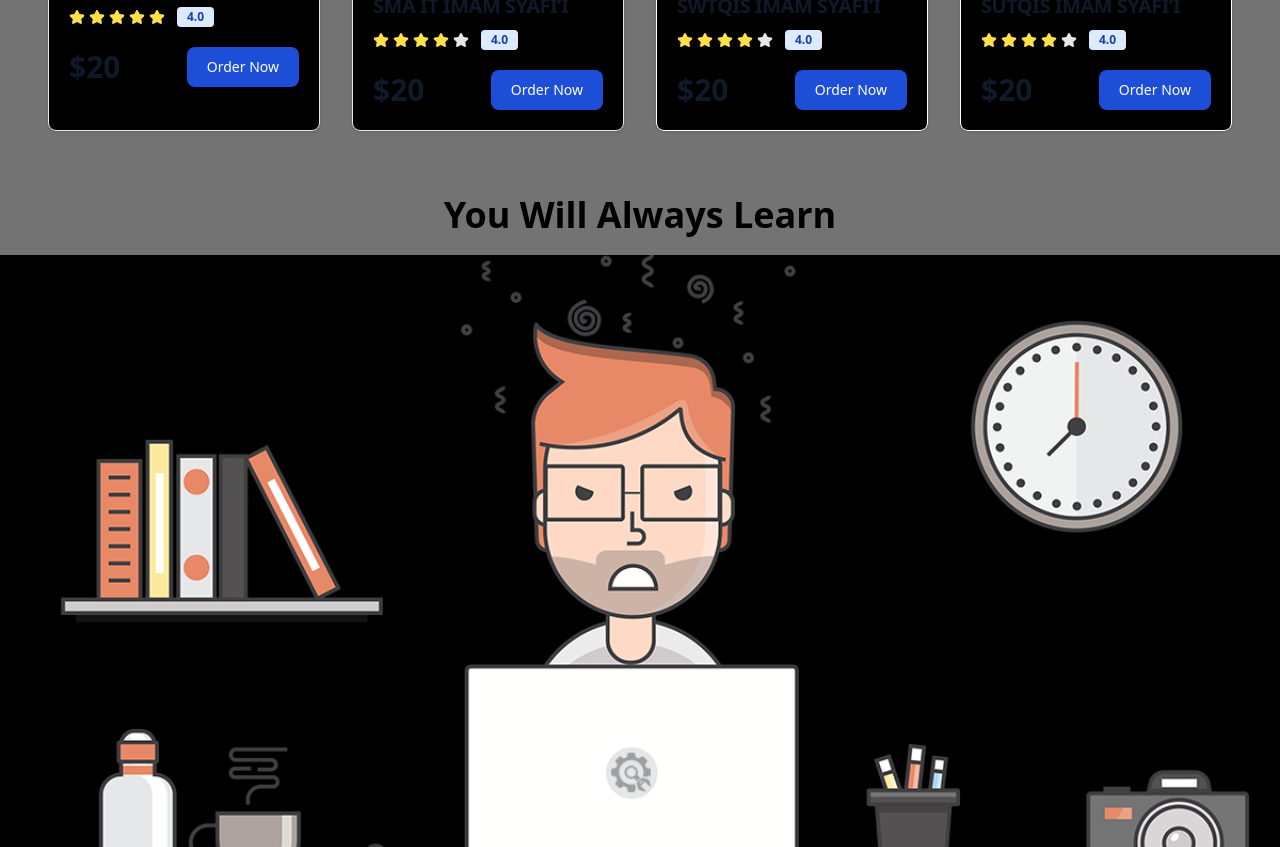
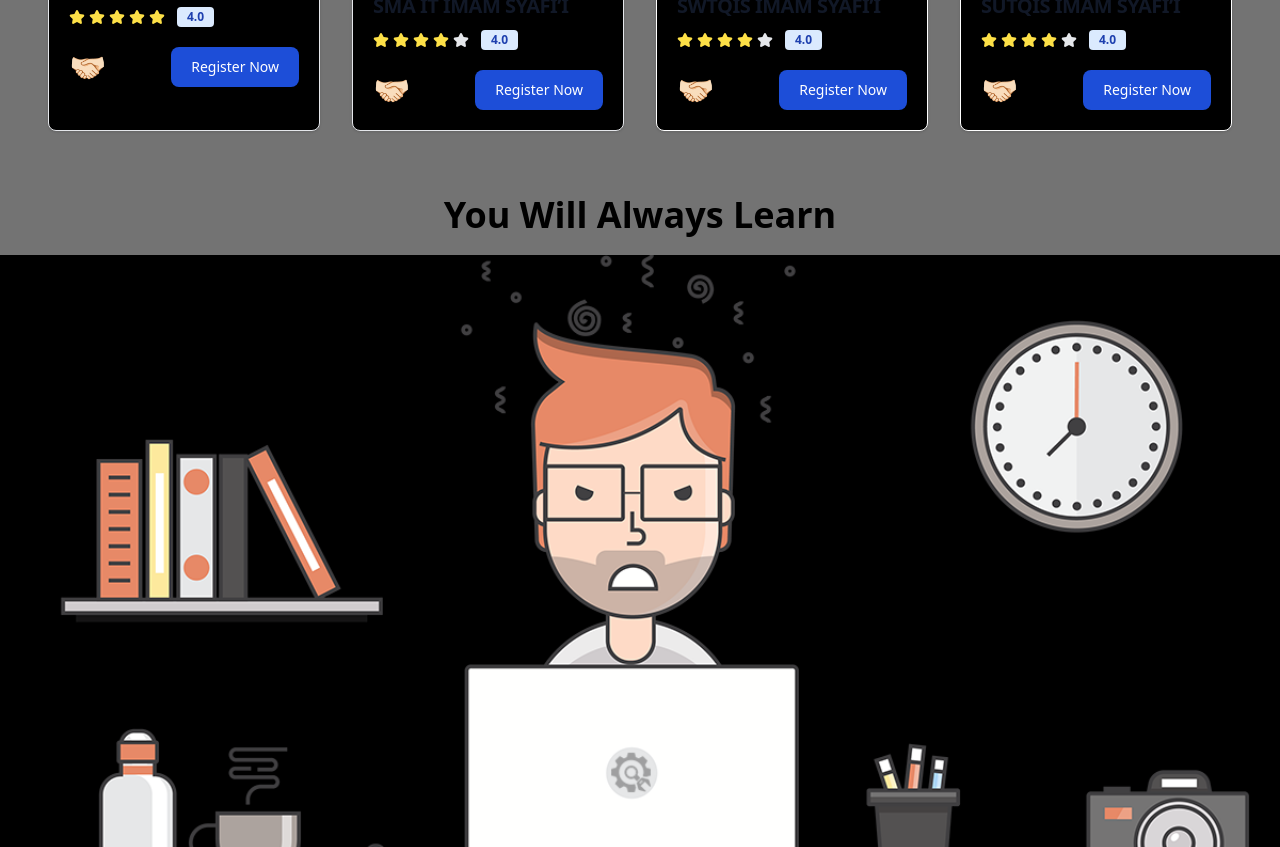
Before and after one commit to zakycahyohadi/PPIT-IMAM-SYAFI-I-BATAM-tailwind, a website: page index.html in a window 1280 px wide. Shown: the part 1487-2334 px from the top of the page. Drawn offline with Linux system fonts and the light colour scheme.

Commit message:
second-commit

```diff
--- a/index.html
+++ b/index.html
@@ -192,10 +192,9 @@
                             class="bg-blue-100 text-blue-800 text-xs font-semibold px-2.5 py-0.5 rounded dark:bg-blue-200 dark:text-blue-800 ms-3">4.0</span>
                     </div>
                     <div class="flex items-center justify-between">
-                        <span class="text-3xl font-bold text-gray-900 dark:text-white">$20</span>
+                        <span class="text-3xl font-bold text-gray-900 dark:text-white">🤝🏻</span>
                         <a href="#"
-                            class="text-white bg-blue-700 hover:bg-blue-800 focus:ring-4 focus:outline-none focus:ring-blue-300 font-medium rounded-lg text-sm px-5 py-2.5 text-center dark:bg-blue-600 dark:hover:bg-blue-700 dark:focus:ring-blue-800">Order
-                            Now</a>
+                            class="text-white bg-blue-700 hover:bg-blue-800 focus:ring-4 focus:outline-none focus:ring-blue-300 font-medium rounded-lg text-sm px-5 py-2.5 text-center dark:bg-blue-600 dark:hover:bg-blue-700 dark:focus:ring-blue-800">Register Now</a>
                     </div>
                 </div>
             </div>
@@ -240,10 +239,9 @@
                             class="bg-blue-100 text-blue-800 text-xs font-semibold px-2.5 py-0.5 rounded dark:bg-blue-200 dark:text-blue-800 ms-3">4.0</span>
                     </div>
                     <div class="flex items-center justify-between">
-                        <span class="text-3xl font-bold text-gray-900 dark:text-white">$20</span>
+                        <span class="text-3xl font-bold text-gray-900 dark:text-white">🤝🏻</span>
                         <a href="#"
-                            class="text-white bg-blue-700 hover:bg-blue-800 focus:ring-4 focus:outline-none focus:ring-blue-300 font-medium rounded-lg text-sm px-5 py-2.5 text-center dark:bg-blue-600 dark:hover:bg-blue-700 dark:focus:ring-blue-800">Order
-                            Now</a>
+                            class="text-white bg-blue-700 hover:bg-blue-800 focus:ring-4 focus:outline-none focus:ring-blue-300 font-medium rounded-lg text-sm px-5 py-2.5 text-center dark:bg-blue-600 dark:hover:bg-blue-700 dark:focus:ring-blue-800">Register Now</a>
                     </div>
                 </div>
             </div>
@@ -287,10 +285,9 @@
                             class="bg-blue-100 text-blue-800 text-xs font-semibold px-2.5 py-0.5 rounded dark:bg-blue-200 dark:text-blue-800 ms-3">4.0</span>
                     </div>
                     <div class="flex items-center justify-between">
-                        <span class="text-3xl font-bold text-gray-900 dark:text-white">$20</span>
+                        <span class="text-3xl font-bold text-gray-900 dark:text-white">🤝🏻</span>
                         <a href="#"
-                            class="text-white bg-blue-700 hover:bg-blue-800 focus:ring-4 focus:outline-none focus:ring-blue-300 font-medium rounded-lg text-sm px-5 py-2.5 text-center dark:bg-blue-600 dark:hover:bg-blue-700 dark:focus:ring-blue-800">Order
-                            Now</a>
+                            class="text-white bg-blue-700 hover:bg-blue-800 focus:ring-4 focus:outline-none focus:ring-blue-300 font-medium rounded-lg text-sm px-5 py-2.5 text-center dark:bg-blue-600 dark:hover:bg-blue-700 dark:focus:ring-blue-800">Register Now</a>
                     </div>
                 </div>
             </div>
@@ -335,10 +332,9 @@
                             class="bg-blue-100 text-blue-800 text-xs font-semibold px-2.5 py-0.5 rounded dark:bg-blue-200 dark:text-blue-800 ms-3">4.0</span>
                     </div>
                     <div class="flex items-center justify-between">
-                        <span class="text-3xl font-bold text-gray-900 dark:text-white">$20</span>
+                        <span class="text-3xl font-bold text-gray-900 dark:text-white">🤝🏻</span>
                         <a href="#"
-                            class="text-white bg-blue-700 hover:bg-blue-800 focus:ring-4 focus:outline-none focus:ring-blue-300 font-medium rounded-lg text-sm px-5 py-2.5 text-center dark:bg-blue-600 dark:hover:bg-blue-700 dark:focus:ring-blue-800">Order
-                            Now</a>
+                            class="text-white bg-blue-700 hover:bg-blue-800 focus:ring-4 focus:outline-none focus:ring-blue-300 font-medium rounded-lg text-sm px-5 py-2.5 text-center dark:bg-blue-600 dark:hover:bg-blue-700 dark:focus:ring-blue-800">Register Now</a>
                     </div>
                 </div>
             </div>
```
